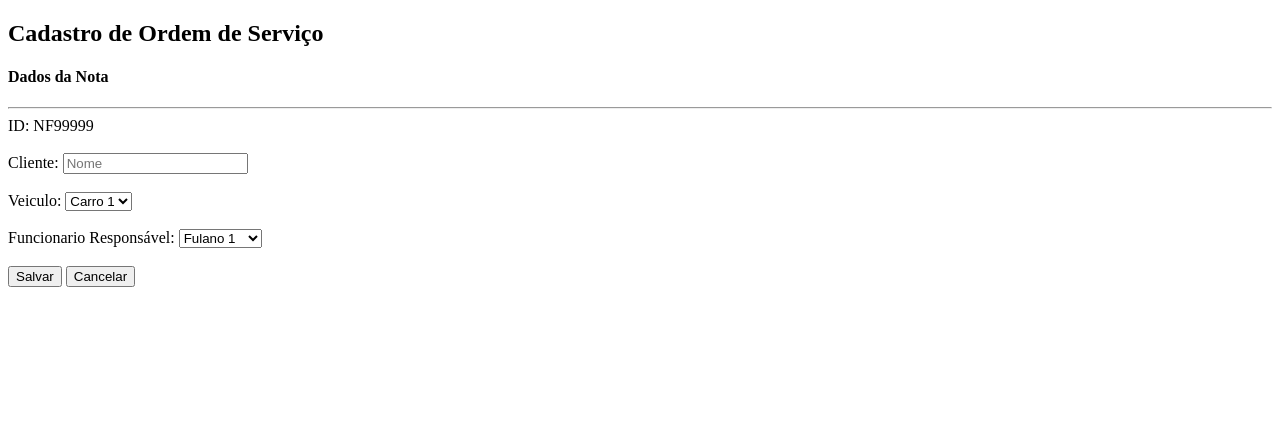
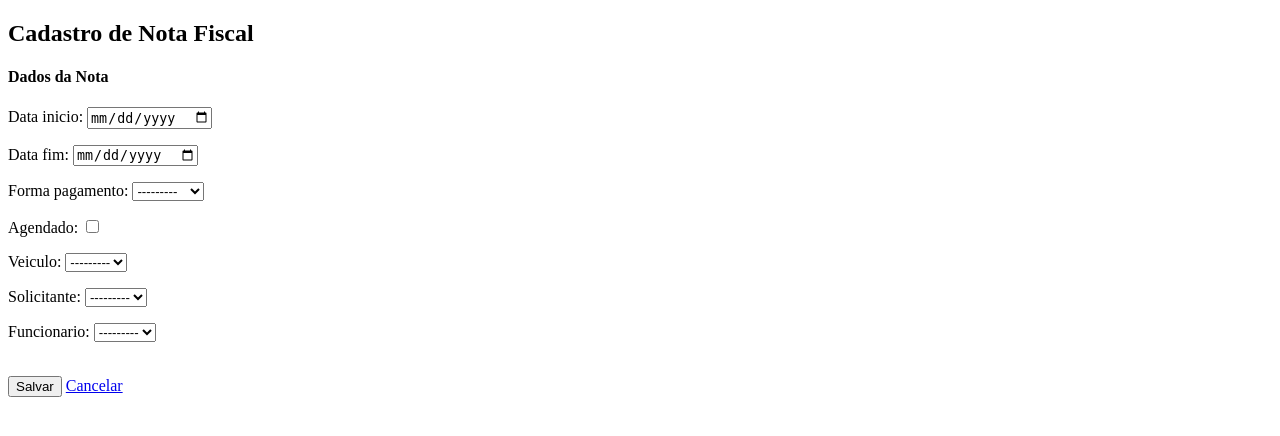
Before and after one commit to tbgdmelo/projetoibd, a Django app: page /cadastro_nota in a window 1280 px wide. Shown: the top 436 px of the page. Run offline with Django 3.2, Linux system fonts and the light colour scheme; data that the repository does not hold is empty.

Commit message:
Tela de cadastro de nota e formulario

```diff
--- a/backend/applavajato/forms.py
+++ b/backend/applavajato/forms.py
@@ -1,7 +1,6 @@
 from django import forms
 from applavajato.models import *
 from django.forms import ModelChoiceField
-
 
 class FuncionarioForm(forms.ModelForm):
     class Meta:
@@ -13,10 +12,12 @@ class ServicoForm(forms.ModelForm):
         model = Servico
         fields = "__all__"
 
+#Mostra um combolist com todos os modelos
 class ModeloChoiceField(ModelChoiceField):
     def label_from_instance(self, Modelo):
         return "%s" % Modelo.nome
 
+#Mostra um combolist com todos os fabricantes
 class FabricanteChoiceField(ModelChoiceField):
     def label_from_instance(self, Fabricante):
         return "%s" % Fabricante.nome
@@ -38,7 +39,50 @@ class ClienteForm(forms.ModelForm):
         model = Cliente
         fields = "__all__"
 
+class ClienteVeiculoForm(forms.ModelForm):
+    class Meta:
+        model = ClienteVeiculo
+        fields = ['registro_pessoal','placa']
+
 class EditClienteForm(forms.ModelForm):
     class Meta:
         model = Cliente
         fields = "__all__"
+
+#Mostra um combolist com todos os clientes
+class ClientesChoiceField(ModelChoiceField):
+    def label_from_instance(self, Cliente):
+        return "%s" % Cliente.nome
+
+#Mostra um combolist com todos os funcionarios
+class FuncionariosChoiceField(ModelChoiceField):
+    def label_from_instance(self, Funcionario):
+        return "%s" % Funcionario.nome
+
+#Mostra um combolist com todos os veiculos dos clientes
+class VeiculosChoiceField(ModelChoiceField):
+    def label_from_instance(self, Veiculo):
+        return "%s" % Veiculo.placa
+
+#Resolvendo a data
+class DateInput(forms.DateInput):
+    input_type = 'date'
+
+#Mostra um combolist com todos os serviços
+class ServicoChoiceField(ModelChoiceField):
+    def label_from_instance(self, Servico):
+        return "%s" % Servico.nome
+
+class NotaFiscalForm(forms.ModelForm):
+    registro_pessoal = ClientesChoiceField(label="Solicitante",queryset=Cliente.objects.all())
+    placa = VeiculosChoiceField(label="Veiculo", queryset=Veiculo.objects.all())
+    matricula = FuncionariosChoiceField(label="Funcionario", queryset=Funcionario.objects.all())
+    #servicos = ServicoChoiceField(label="Serviços", queryset=Servico.objects.all())
+    class Meta:
+        model = NotaFiscal
+        fields = ['id_nota','data_inicio','data_fim','forma_pagamento','agendado','placa']
+        labels = {'Nº Nota','Data de entrada', 'Data de finalização', 'Forma de Pagamento'}
+        widgets={
+            'data_inicio': DateInput(),
+            'data_fim': DateInput()
+        }
--- a/backend/applavajato/templates/applavajato/add_nota.html
+++ b/backend/applavajato/templates/applavajato/add_nota.html
@@ -4,49 +4,17 @@
     <meta charset="UTF-8">
     <meta name="viewport" content="width=device-width, initial-scale=1.0">
     <meta http-equiv="X-UA-Compatible" content="ie=edge">
-    <title>Nova Ordem de Serviço</title>
+    <title>Nova Nota Fiscal</title>
 </head>
 <body>
-    <h2>Cadastro de Ordem de Serviço</h2>
+  <h2>Cadastro de Nota Fiscal</h2>
   <h4>Dados da Nota</h4>
   <form action="" method="post" enctype="multipart/form-data">
-    <!-- area de campos do form -->
-    <hr />
-    <div>
-    	<div>
-            <label>ID: NF99999</label>
-        </div>
-        <div>
-        	</br>
-            <label>Cliente: </label>
-            <input type="text" placeholder="Nome">
-        </div>
-
-        <div>
-            </br>
-            <label for="name">Veiculo: </label>
-            <select>
-              <option value="carro1">Carro 1</option>
-              <option value="carro2">Carro 2</option>
-              <option value="carro3">Carro 3</option>
-            </select>
-        </div>
-
-        <div>
-            </br>
-            <label for="name">Funcionario Responsável: </label>
-            <select>
-              <option value="func1">Fulano 1</option>
-              <option value="func2">Ciclano 2</option>
-              <option value="func3">Beltrano 3</option>
-            </select>
-        </div>
-
-    </div>
-
-      </br>
-      <button type="submit">Salvar</button>
-      <button>Cancelar</button>
-    </div>
+    {% csrf_token %}
+    {{ form.as_p }}
+  </br>
+  <button type="submit">Salvar</button> <a href="/show_all_notas"> Cancelar</a>
+  </div>
+  </form>
 </body>
 </html>
--- a/backend/applavajato/urls.py
+++ b/backend/applavajato/urls.py
@@ -2,13 +2,11 @@ from django.urls import path
 from . import views
 
 urlpatterns = [
+    #URL DE LOGIN
     path('', views.login, name='tela_login'),
-    path('cadastro_cli', views.cadastro_cli, name='cadatro_clientes'),
-    path('cadastro_veic', views.cadastro_veic, name='cadastro_veiculo'),
     path('select_report', views.select_report, name='tipo_relatorio'),
-    path('cadastro_serv', views.cadastro_serv, name='cadastro_servico'),
-    path('cadastro_nota', views.cadastro_nota, name='cadastro_nota'),
 
+    #URLS PARA FUNCIONARIOS
     path('cadastro_func', views.cadastro_func, name='cadastro_funcionario'),
     path('show_all_func', views.show_all_func, name='mostrar_funcionarios'),
     path('show_func/<int:matricula>', views.show_func, name='mostrar_um_funcionario'),
@@ -16,22 +14,33 @@ urlpatterns = [
     path('update_func/<int:matricula>', views.update_func, name='atualizar_funcionario'),
     path('delete_func/<int:matricula>', views.delete_func, name='deletar_funcionario'),
 
+    #URLS PARA SERVICOS
+    path('cadastro_serv', views.cadastro_serv, name='cadastro_servico'),
     path('show_all_serv', views.show_all_serv, name='mostrar_servicos'),
     path('show_serv/<int:id_servico>', views.show_serv, name='mostrar_um_servico'),
     path('edit_serv/<int:id_servico>', views.edit_serv, name='editar_servico'),
     path('update_serv/<int:id_servico>', views.update_serv, name='atualizar_servico'),
     path('delete_serv/<int:id_servico>', views.delete_serv, name='deletar_servico'),
 
+    #URLS PARA VEICULOS
+    path('cadastro_veic', views.cadastro_veic, name='cadastro_veiculo'),
     path('show_all_veic', views.show_all_veic, name='mostrar_veiculos'),
     path('show_veic/<str:placa>', views.show_veic, name='mostrar_um_veiculo'),
     path('edit_veic/<str:placa>', views.edit_veic, name='editar_veiculo'),
     path('update_veic/<str:placa>', views.update_veic, name='atualizar_veiculo'),
     path('delete_veic/<str:placa>', views.delete_veic, name='deletar_veiculo'),
 
+    #URLS PARA CLIENTES
+    path('cadastro_cli', views.cadastro_cli, name='cadatro_cliente'),
     path('show_all_cli', views.show_all_cli, name='mostrar_clientes'),
     path('show_cli/<str:registro_pessoal>', views.show_cli, name='mostrar_um_cliente'),
     path('edit_cli/<str:registro_pessoal>', views.edit_cli, name='editar_cliente'),
     path('update_cli/<str:registro_pessoal>', views.update_cli, name='atualizar_cliente'),
-    path('delete_cli/<str:registro_pessoal>', views.delete_cli, name='deletar_cliente')
+    path('delete_cli/<str:registro_pessoal>', views.delete_cli, name='deletar_cliente'),
 
+    #URLS PARA NOTAS
+    path('cadastro_nota', views.cadastro_nota, name='cadastro_nota'),
+    path('show_all_nota', views.show_all_notas, name='mostrar_notas'),
+    path('show_nota/<int:id_nota>', views.show_nota, name='mostrar_uma_nota'),
+    path('delete_nota/<int:id_nota>', views.delete_nota, name='deletar_nota'),
 ]
--- a/backend/applavajato/views.py
+++ b/backend/applavajato/views.py
@@ -8,42 +8,11 @@ from applavajato.forms import *
 from applavajato.models import *
 
 # Create your views here.
-
+#VIEWS DO LOGIN
 def login(request):
     return render(request, 'applavajato/login.html', {})
 
-def cadastro_veic(request):
-    if request.method == "POST":
-        form = VeiculoForm(request.POST)
-        if form.is_valid():
-            try:
-                form.save()
-                return redirect('/show_all_veic')
-            except:
-                pass
-    else:
-        form = VeiculoForm()
-    return render(request, 'applavajato/add_veiculo.html', {'form':form})
-
-def select_report(request):
-    return render(request, 'applavajato/select_relatorio.html', {})
-
-def cadastro_serv(request):
-    if request.method == "POST":
-        form = ServicoForm(request.POST)
-        if form.is_valid():
-            try:
-                form.save()
-                return redirect('/show_all_serv')
-            except:
-                Exception("Form not valid!")
-    else:
-        form = ServicoForm()
-    return render(request, 'applavajato/add_servico.html', {'form':form})
-
-def cadastro_nota(request):
-    return render(request, 'applavajato/add_nota.html', {})
-
+#VIEWS DE FUNCIONARIOS
 def cadastro_func(request):
     if request.method == "POST":
         form = FuncionarioForm(request.POST)
@@ -84,6 +53,20 @@ def delete_func(request, matricula):
     funcionario.delete()
     return redirect('/show_all_func')
 
+#VIEWS DE SERVICOS
+def cadastro_serv(request):
+    if request.method == "POST":
+        form = ServicoForm(request.POST)
+        if form.is_valid():
+            try:
+                form.save()
+                return redirect('/show_all_serv')
+            except:
+                Exception("Form not valid!")
+    else:
+        form = ServicoForm()
+    return render(request, 'applavajato/add_servico.html', {'form':form})
+
 def show_all_serv(request):
     servicos = Servico.objects.all()
     return render(request, 'applavajato/show_all_servicos.html', {'servicos':servicos})
@@ -110,6 +93,24 @@ def delete_serv(request, id_servico):
     servico = get_object_or_404(Servico, id_servico=id_servico)
     servico.delete()
     return redirect('/show_all_serv')
+
+
+#VIEWS DE VEICULOS
+def cadastro_veic(request):
+    if request.method == "POST":
+        form = VeiculoForm(request.POST)
+        if form.is_valid():
+            try:
+                form.save()
+                return redirect('/show_all_veic')
+            except:
+                pass
+    else:
+        form = VeiculoForm()
+    return render(request, 'applavajato/add_veiculo.html', {'form':form})
+
+def select_report(request):
+    return render(request, 'applavajato/select_relatorio.html', {})
 
 def show_all_veic(request):
     veiculos = Veiculo.objects.all()
@@ -138,6 +139,8 @@ def delete_veic(request, placa):
     veiculo.delete()
     return redirect('/show_all_veic')
 
+
+#VIEWS DE CLIENTE
 def cadastro_cli(request):
     if request.method == "POST":
         form = ClienteForm(request.POST)
@@ -180,3 +183,30 @@ def delete_cli(request, registro_pessoal):
     cliente = get_object_or_404(Cliente, registro_pessoal=registro_pessoal)
     cliente.delete()
     return redirect('/show_all_cli')
+
+#VIEWS DE NOTA
+def cadastro_nota(request):
+    if request.method == "POST":
+        form = NotaFiscalForm(request.POST)
+        if form.is_valid():
+            try:
+                form.save()
+                return redirect('/show_all_notas')
+            except:
+                pass
+    else:
+        form = NotaFiscalForm()
+    return render(request, 'applavajato/add_nota.html', {'form':form})
+
+def show_all_notas(request):
+    notas = NotaFiscal.objects.all()
+    return render(request, 'applavajato/show_all_notas.html', {'notas':notas})
+
+def show_nota(request, id_nota):
+    nota = get_object_or_404(NotaFiscal, id_nota=id_nota)
+    return render(request, 'applavajato/show_nota.html', {'nota': nota})
+
+def delete_nota(request, id_nota):
+    nota = get_object_or_404(NotaFiscal, id_nota=id_nota)
+    nota.delete()
+    return redirect('/show_all_notas')
```
Also changed, not shown: backend/applavajato/models.py (+20 -13 lines).
